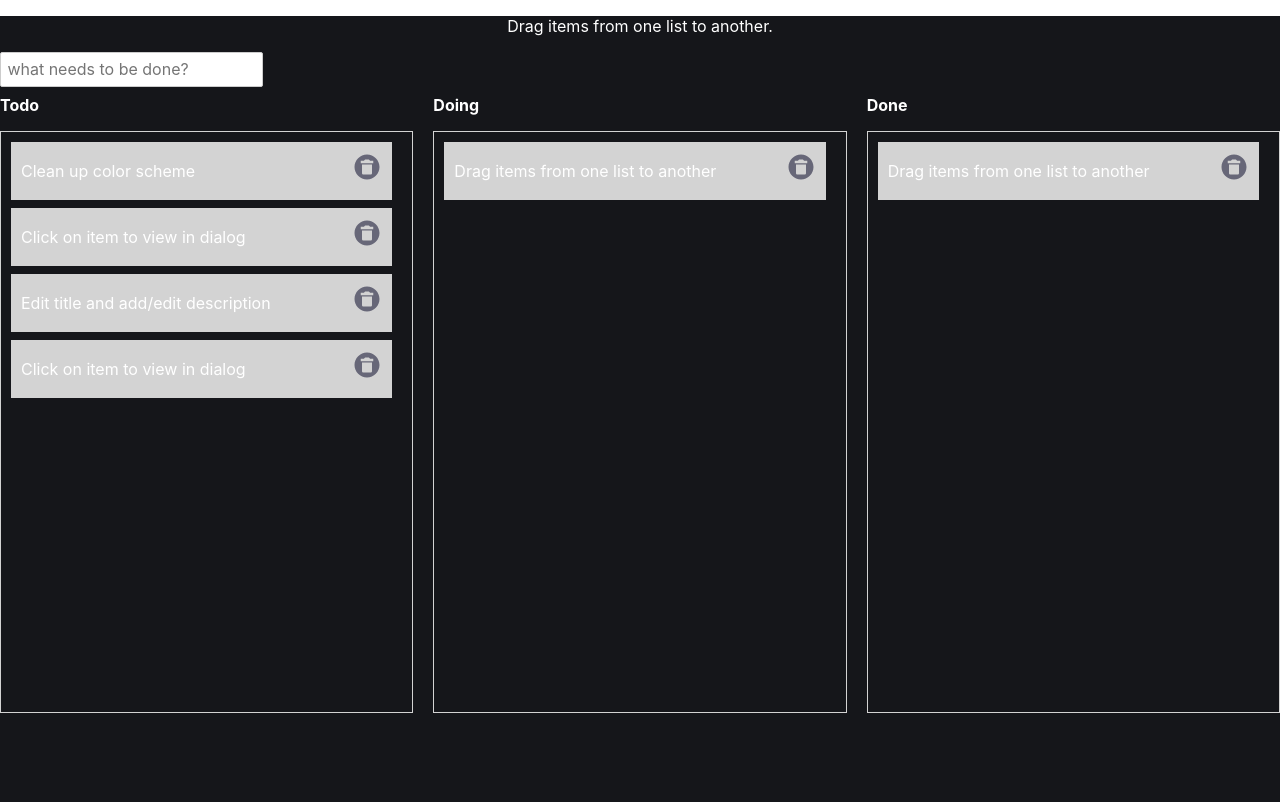
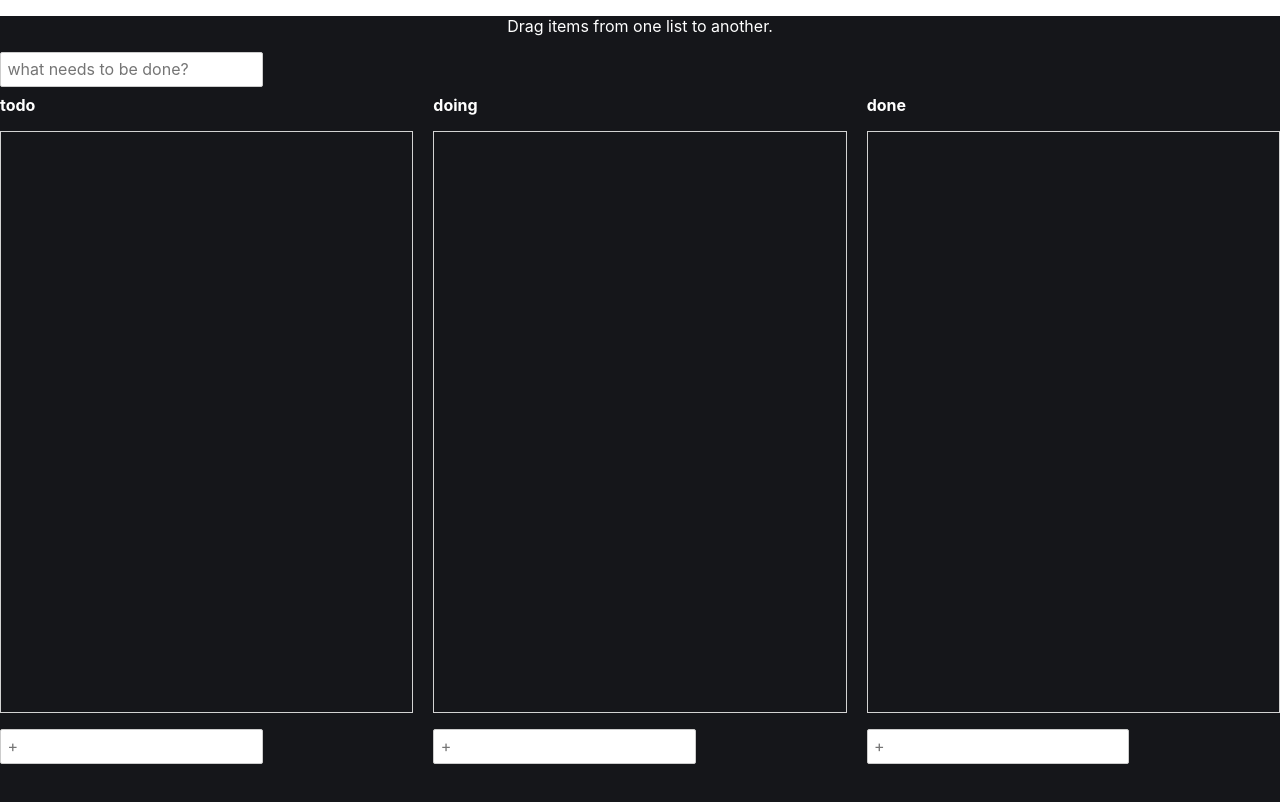
Before and after one commit to GabeCullen/SvelteApp, a Svelte app: page / in a window 1280 px wide. Shown: the top 802 px of the page. Built offline with nearby package versions, Linux system fonts and the light colour scheme.

Commit message:
Got localstorage working to add lists and add and remove items from selected lists

```diff
--- a/package.json
+++ b/package.json
@@ -14,11 +14,14 @@
     "@rollup/plugin-node-resolve": "^11.0.0",
     "@rollup/plugin-typescript": "^8.0.0",
     "@tsconfig/svelte": "^2.0.0",
+    "resize-observer-polyfill": "^1.5.1",
     "rollup": "^2.3.4",
     "rollup-plugin-css-only": "^3.1.0",
     "rollup-plugin-livereload": "^2.0.0",
+    "rollup-plugin-scss": "^3.0.0",
     "rollup-plugin-svelte": "^7.0.0",
     "rollup-plugin-terser": "^7.0.0",
+    "sass": "^1.56.1",
     "svelte": "^3.0.0",
     "svelte-check": "^2.0.0",
     "svelte-preprocess": "^4.0.0",
--- a/rollup.config.js
+++ b/rollup.config.js
@@ -6,8 +6,8 @@ import { terser } from 'rollup-plugin-terser';
 import sveltePreprocess from 'svelte-preprocess';
 import typescript from '@rollup/plugin-typescript';
 import css from 'rollup-plugin-css-only';
-// import "json" plugin
-import json from '@rollup/plugin-json';
+import json from '@rollup/plugin-json'; // import "json" plugin
+import scss from 'rollup-plugin-scss';
 
 const production = !process.env.ROLLUP_WATCH;
 
@@ -41,8 +41,8 @@ export default {
 		file: 'public/build/bundle.js'
 	},
 	plugins: [
-		// add "json" plugin
-		json(),
+		scss(), // will output compiled styles to "bundle.css"
+		json(), // add "json" plugin
 
 		svelte({
 			preprocess: sveltePreprocess({ sourceMap: !production }),
--- a/src/App.svelte
+++ b/src/App.svelte
@@ -3,8 +3,6 @@
 // import TemperatureControl from "./TemperatureControl.svelte";
 
 import TodoList from "./schedualApp/TodoList.svelte";
-import {sassPlugin} from "esbuild-sass-plugin"
-
 </script>
 
 <div class="root">
--- a/src/assets/Dialog.svelte
+++ b/src/assets/Dialog.svelte
@@ -2,7 +2,7 @@
 import { createEventDispatcher, onMount } from "svelte";
 import { fade } from "svelte/transition";
 import Overlay from "./helpers/Overlay.svelte";
-import ResizeObserver from 'resize-observer-polyfill'
+// import ResizeObserver from 'resize-observer-polyfill';
 
 export let showCloseButton: string | undefined = undefined
 // Read-only
@@ -27,17 +27,17 @@ function updateMarginTop() {
 
 const dispatch = createEventDispatcher<{close: {}}>()
 
-let resizeObserver = new ResizeObserver(updateMarginTop)
+// let resizeObserver = new ResizeObserver(updateMarginTop)
 
 onMount(() => {
-	resizeObserver.observe(overlay)
-	resizeObserver.observe(dialogWindow)
+	// resizeObserver.observe(overlay)
+	// resizeObserver.observe(dialogWindow)
 
-	updateMarginTop()
+	// updateMarginTop()
 
-	return () => {
-		resizeObserver.disconnect()
-	}
+	// return () => {
+	// 	resizeObserver.disconnect()
+	// }
 })
 </script>
 
@@ -66,7 +66,7 @@ onMount(() => {
 	</div>
 </Overlay>
 
-<style>
+<style lang="scss">
 .window_container {
 	width: 100%;
 	display: flex;
--- a/src/assets/helpers/Overlay.svelte
+++ b/src/assets/helpers/Overlay.svelte
@@ -3,7 +3,6 @@ export const allInteractiveOverlays: Writable<Symbol[]> = writable([])
 </script>
 
 <script lang="ts">
-import {sassPlugin} from "esbuild-sass-plugin"
 import { onMount, tick } from "svelte";
 import { createEventDispatcher } from "svelte";
 import { get, writable } from "svelte/store";
--- a/src/schedualApp/TodoList.svelte
+++ b/src/schedualApp/TodoList.svelte
@@ -1,35 +1,22 @@
-<script>
-// Inspired by https://svelte.dev/repl/810b0f1e16ac4bbd8af8ba25d5e0deff?version=3.4.2.
-import {flip} from 'svelte/animate';
-// import lists from '../assets/listsWithItems.json'
+<script lang="ts">
+import { flip } from 'svelte/animate';
+import Dialog from '../assets/Dialog.svelte';
+import type { ListItem } from './shared'
+import { updateLists, formatDate, addList, addItem, removeList, removeItem, moveItem, moveList, localStorageSetup } from './shared'
 
-let lists = [
-	{
-		"name": "Todo",
-		"items": [
-			{ "id": 9990, "done": false, "title": "Clean up color scheme", "description": "" },
-			{ "id": 9991, "done": false, "title": "Click on item to view in dialog", "description": "" },
-			{ "id": 9994, "done": false, "title": "Edit title and add/edit description", "description": "" },
-			{ "id": 9995, "done": false, "title": "Click on item to view in dialog", "description": "" }
-		]
-	},
-	{
-		"name": "Doing",
-		"items": [
-			{ "id": 9992, "done": false, "title": "Drag items from one list to another", "description": "" }
-		]
-	},
-	{
-		"name": "Done",
-		"items": [
-			{ "id": 9993, "done": true, "title": "Drag items from one list to another", "description": "" }
-		]
-	}
-]
+localStorageSetup()
+
+let lists = JSON.parse(localStorage.getItem("lists"))
+// updateLists()
+
 let uid = 1;
 let hoveringOverList;
+let isBeingDragged = false
+let selectedItem: ListItem
+let dialogIsOpen: boolean = false
 
 function dragStart(event, listIndex, itemIndex) {
+	isBeingDragged = true
 	// The data we want to make available when the element is dropped
 	// is the index of the item being dragged and
 	// the index of the list from which it is leaving.
@@ -38,47 +25,70 @@ function dragStart(event, listIndex, itemIndex) {
 }
 
 function drop(event, listIndex) {
+	isBeingDragged = false
+
 	event.preventDefault();
 	const json = event.dataTransfer.getData("text/plain");
 	const data = JSON.parse(json);
 
 	// Remove the item from one list.
 	// Splice returns an array of the deleted elements, just one in this case.
-	const [item] = lists[data.listIndex].items.splice(data.itemIndex, 1);
+	// const [item] = lists[data.listIndex].items.splice(data.itemIndex, 1);
 
-	// Add the item to the drop target list.
-	lists[listIndex].items.push(item);
-	lists = lists;
+	// // Add the item to the drop target list.
+	// lists[listIndex].items.push(item);
+	// lists = lists;
+
+	moveItem(data.listIndex, data.itemIndex, listIndex, 0)
 
 	hoveringOverList = null;
 }
 
-function add(input) {
-	const todo = {
-		id: uid++,
-		done: false,
-		title: input.value,
-		description: ""
-	};
+// function addList(input) {
+// 	let list = { name: input.value, items: [] }
 
-	lists[0].items.push(todo);
-	lists = lists;
-	input.value = '';
+// 	addList(list)
+// 	input.value = '';
+// }
+
+function addItemToList(input, listIndex) {
+	// let item = {
+	// 	id: uid++,
+	// 	createdAt: new Date(),
+	// 	belongsTo: lists[listIndex].name,
+	// 	title: input.value,
+	// 	description: ""
+	// }
+
+	// addItem(item, listIndex)
+	// input.value = '';
 }
 
-function remove(listIndex, itemIndex) {
-	const [item] = lists[listIndex].items.splice(itemIndex, 1);
+// function removeItem(listIndex, itemIndex) {
+// 	removeItem(listIndex, itemIndex)
 
-	lists = lists;
+// 	hoveringOverList = null;
+// }
 
-	hoveringOverList = null;
+function openDialog(event, listIndex, itemIndex) {
+	let item = lists[listIndex].items[itemIndex]
+
+	selectedItem = {
+		id: item.id,
+		createdAt: item.createdAt,
+		belongsTo: item.belongsTo,
+		title: item.title,
+		description: item.description
+	}
+
+	dialogIsOpen = true
 }
 </script>
 <div class="root">
 	<p style="text-align:center">Drag items from one list to another.</p>
 	<input
 		placeholder="what needs to be done?"
-		on:keydown={e => e.key === 'Enter' && add(e.target)}
+		on:keydown={e => e.key === 'Enter' && addList(e.target)}
 	>
 
 	<div class="list-outer">
@@ -90,32 +100,64 @@ function remove(listIndex, itemIndex) {
 					on:dragenter={() => hoveringOverList = list.name}
 					on:dragleave={() => hoveringOverList = null}
 					on:drop={event => drop(event, listIndex)}
-					ondragover="return false"
+					on:dragover={(event) => event.preventDefault()}
 				>
 					{#each list.items as item, itemIndex (item)}
 						<div class="item" animate:flip>
 							<li
 								draggable={true}
+								class:dragging={isBeingDragged}
+								on:click={event => openDialog(event, listIndex, itemIndex)}
 								on:dragstart={event => dragStart(event, listIndex, itemIndex)}
 							>
 								{item.title}
-								<button on:click={event => remove(listIndex, itemIndex)}></button>
+								<button class="deleteButton" on:click={event => removeItem(listIndex, itemIndex)}></button>
 							</li>
 						</div>
 					{/each}
 				</ul>
+				<input
+					placeholder="+"
+					on:keydown={e => e.key === 'Enter' && addItem(e.target, listIndex)}
+				>
 			</div>
 		{/each}
 	</div>
+
+
+	<!-- {#if dialogIsOpen}
+		<Dialog showCloseButton="Close" on:close={() => dialogIsOpen = false} centerDialog={true} maxWidth="1000px">
+			<div class="popup">
+				<div style="display:flex;justify-content: space-between; align-items: center;">
+					<h2>{selectedItem.title}</h2>
+					<p>{formatDate(Date.parse(selectedItem.createdAt))}</p>
+				</div>
+
+				<div>Status: {selectedItem.belongsTo}</div>
+				<p>{selectedItem.description}</p>
+			</div>
+		</Dialog>
+	{/if} -->
 </div>
-<style>
+<style lang="scss">
 .root {
 	width: 100%;
+}
+
+.popup {
+	padding: 20px;
+	display: flex;
+	flex-direction: column;
+
 }
 
 .list-outer {
 	display: flex;
 	gap: 20px;
+}
+
+.dragging {
+	cursor: grab;
 }
 
 .list-inner {
@@ -132,7 +174,7 @@ function remove(listIndex, itemIndex) {
 
 li {
 	background-color: lightgray;
-	cursor: grab;
+	cursor: pointer;
 	display: inline-block;
 	margin-right: 10px;
 	padding: 10px;
@@ -164,4 +206,8 @@ button {
 	cursor: pointer;
 	border: none;
 }
+
+.deleteButton:hover {
+	transform: scale(1.1);
+}
 </style>
--- /dev/null
+++ b/src/schedualApp/shared.ts
@@ -0,0 +1,149 @@
+export type ListItem = {
+	id: number
+	createdAt: Date
+	belongsTo: string
+	title: string
+	description: string
+}
+
+
+// format Dates to DD/MMM
+export function formatDate(date: Date) {
+	let months = ["Jan", "Feb", "Mar", "Apr", "May", "Jun", "Jul", "Aug", "Sep", "Oct", "Nov", "Dec"]
+	let month = date.getMonth()
+	return (
+	[
+		date.getDate(),
+		months[month],
+		date.getFullYear(),
+	].join('/')
+	);
+}
+
+
+
+// local storage setup
+export function localStorageSetup() {
+	if (!localStorage.lists){
+		let listDefault = [
+			{
+				name: 'todo',
+				items: []
+			},
+			{
+				name: 'doing',
+				items: []
+			},
+			{
+				name: 'done',
+				items: []
+			}
+		]
+		localStorage.setItem("lists", JSON.stringify(listDefault))
+	}
+
+	if(!localStorage.uid) {
+		let uid = 13
+
+		localStorage.setItem("uid", JSON.stringify(uid))
+	}
+
+}
+
+//updating the uid in storage after an item is added
+export function updateUID(id) {
+	let newid = ++id
+	localStorage.setItem("uid", JSON.stringify(newid))
+}
+
+//updating the lists array in both localStorage and localy
+export function updateLists(updatedLists){
+	localStorage.setItem("lists", JSON.stringify(updatedLists))
+}
+
+
+//add item to a list in local storage
+export function addItem(input, listIndex) {
+	let myLists = JSON.parse(localStorage.getItem("lists"));
+	let uid = JSON.parse(localStorage.getItem("uid"));
+
+	let item = {
+		id: uid,
+		createdAt: new Date(),
+		belongsTo: myLists[listIndex].name,
+		title: input.value,
+		description: ""
+	}
+
+	input.value = '';
+
+	myLists[listIndex].items.push(item)
+
+	updateUID(uid)
+	updateLists(myLists)
+}
+
+
+//remove an item from a list in local storage
+export function removeItem(listIndex, itemIndex) {
+	let myLists = JSON.parse(localStorage.getItem("lists") || "[]");
+	let deletedItem = myLists[listIndex].items.splice(itemIndex, 1);
+
+	updateLists(myLists)
+}
+
+
+//add list to the lists array in local storage
+export function addList(input) {
+	let myLists = JSON.parse(localStorage.getItem("lists") || "[]");
+
+	let list = { name: input.value, items: [] }
+
+	myLists.push(list)
+
+	input.value = '';
+	updateLists(myLists)
+}
+
+
+
+
+
+
+
+
+//
+export function removeList(listIndex) {
+	let myLists = JSON.parse(localStorage.getItem("lists") || "[]");
+
+	console.log(myLists)
+	myLists[0].items.push(listIndex)
+
+	updateLists(myLists)
+}
+
+
+//
+export function moveItem(listIndex, itemIndex, newListIndex, newItemIndex) {
+
+	//TODO:: add ability to move item order in same list
+
+	let myLists = JSON.parse(localStorage.getItem("lists") || "[]");
+
+	// Remove the item from one list.
+	// Splice returns an array of the deleted elements, just one in this case.
+	const [item] = myLists[listIndex].items.splice(itemIndex, 1);
+
+	// Add the item to the drop target list.
+	myLists[newListIndex].items.push(item);
+
+	localStorage.setItem("lists", JSON.stringify(myLists))
+
+
+}
+
+
+//TODO: add ability to move lists order around
+export function moveList(listIndex, newListIndex) {
+
+}
```
Also changed, not shown: 1 other file (tests, documents, lock files or other folders).
